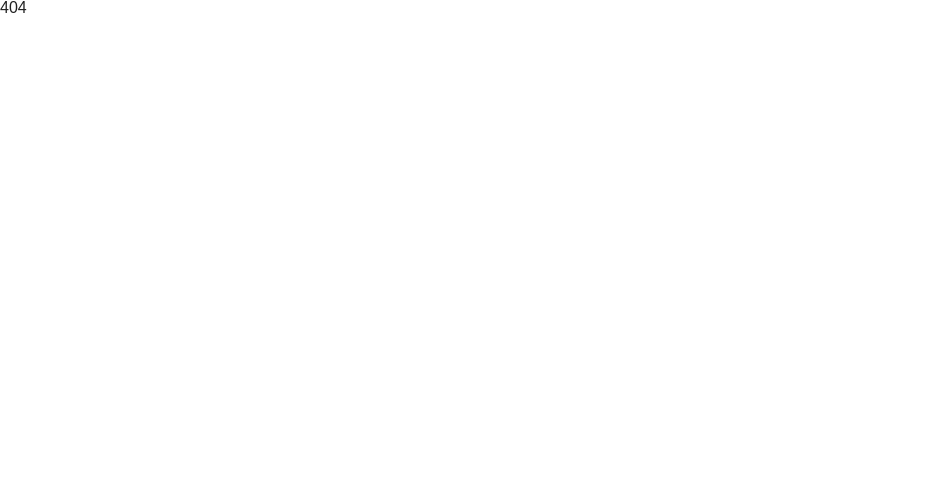
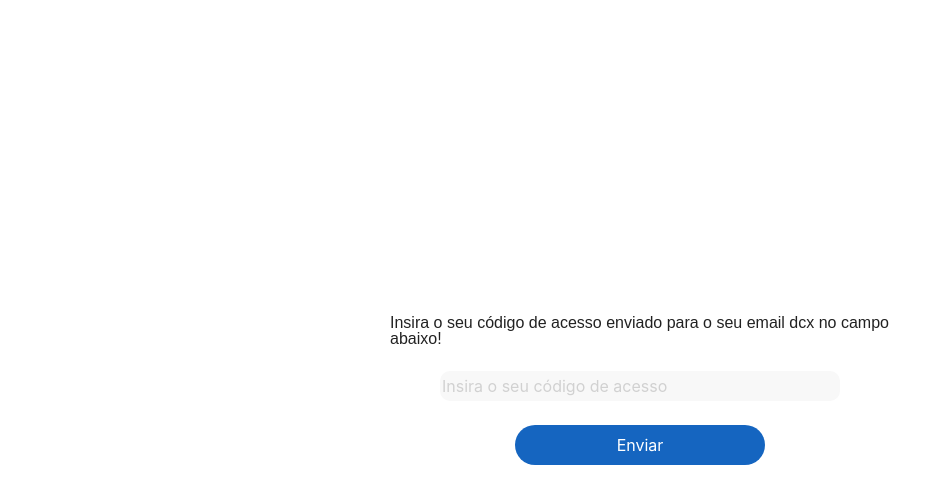
Before and after one commit to Victorlimah/ESA-2022.1---LinkedRooms, a React (Create React App) app in the folder linkedrooms-front/: page /authentication in a window 1280 px wide. Shown: the top 504 px of the page, without its empty margins (0-952 px from the left). Built offline with nearby package versions, Linux system fonts and the light colour scheme.

Commit message:
feat: add code confirmation page

```diff
--- /dev/null
+++ b/linkedrooms-front/src/pages/access/access.jsx
@@ -0,0 +1,41 @@
+import { useState } from "react";
+import axios from "axios";
+import * as S from "./style";
+import { Navigate, useNavigate } from "react-router-dom";
+
+export default function Access() {
+  const URL = "http://localhost:5000/authentication";
+  const navigate = useNavigate();
+  const [code, setCode] = useState({
+    code: ""
+  });
+
+
+  return (
+    <S.Container>
+      <S.Form onSubmit={ submit }>
+      <h1>Insira o seu código de acesso enviado para o seu email dcx no campo abaixo!</h1>
+        <S.Input
+            id="code"
+            type="code"
+            name="code"
+            placeholder="Insira o seu código de acesso"
+            onChange={e => setCode({ code: e.target.value })}
+        />
+        <S.Button type="submit">
+          Enviar
+        </S.Button>
+      </S.Form>
+    </S.Container>
+  );
+
+  function submit(event) {
+    event.preventDefault();
+    axios
+        .get(URL, code)
+        .then(() => {
+          navigate("/");
+        })
+        .catch((error) => console.log(error));
+  }
+}
--- /dev/null
+++ b/linkedrooms-front/src/pages/access/style.js
@@ -0,0 +1,48 @@
+import styled from "styled-components"
+
+export const Container = styled.div`
+  height: 100vh;
+  width: 100vw;
+  display: flex;
+  flex-direction: column;
+  align-items: center;
+  justify-content: center;
+
+  > h1 {
+    font-size: 25px;
+  }
+
+`
+
+export const Form = styled.form`
+  width: 500px;
+  height: 150px;
+  display: flex;
+  flex-direction: column;
+  justify-content: space-between;
+  align-items: center;
+  margin-bottom: 20px;
+`;
+
+export const Input = styled.input`
+    height: 30px;
+    width: 400px;
+    border-radius: 10px;
+    border: none;
+    background-color: #f8f8f8;
+
+    :focus {
+      border: none;
+    }
+
+`;
+
+export const Button = styled.button`
+  height: 40px;
+  width: 50%;
+  color: white;
+  background-color: #1565c0;
+  border: none;
+  border-radius: 20px;
+  cursor: pointer;
+`;
--- a/linkedrooms-front/src/pages/signin/signin.jsx
+++ b/linkedrooms-front/src/pages/signin/signin.jsx
@@ -38,7 +38,6 @@ export default function SignIn() {
         .then((res) => {
             setToken(res.data);
             localStorage.setItem("token", token);
-            console.log(token);
             navigate("/dashboard");
         })
         .catch((error) => console.log(error));
--- /dev/null
+++ b/linkedrooms-front/src/pages/signup/signup.jsx
@@ -0,0 +1,45 @@
+import { useState } from "react";
+import { useNavigate } from "react-router-dom";
+import * as S from "./style";
+import axios from "axios";
+
+export default function SignUp() {
+  const URL = "http://localhost:5000/signup";
+  const navigate = useNavigate();
+  const [ user, setUser ] = useState({
+    email: ""
+  });
+
+
+  return (
+    <S.Container>
+      <h1>LinkedRooms</h1>
+      <S.Form onSubmit={ submit }>
+        <S.Input
+          id="email"
+          type="email"
+          name="email"
+          placeholder="Insira seu email dcx"
+          onChange={e => setUser({ email: e.target.value })}
+        />
+        <S.Button type="submit">
+          Increver-se
+        </S.Button>
+      </S.Form>
+      <h2 onClick={ () => navigate("/") }>
+        Já registrou se email? Clique aqui!
+      </h2>
+    </S.Container>
+  );
+
+  function submit(event) {
+    event.preventDefault();
+
+    axios
+        .post(URL, user)
+        .then(() => {
+          navigate("/authentication");
+        })
+        .catch((error) => console.log(error));
+  }
+}
--- /dev/null
+++ b/linkedrooms-front/src/pages/signup/style.js
@@ -0,0 +1,50 @@
+import styled from "styled-components"
+
+export const Container = styled.div`
+  height: 100vh;
+  width: 100vw;
+  display: flex;
+  flex-direction: column;
+  align-items: center;
+  justify-content: center;
+
+  > h1 {
+    font-size: 60px;
+    font-weight: 700;
+    color: #1565c0;
+    margin-bottom: 80px;
+    top: 20px;
+  }
+
+  > h2 {
+    cursor: pointer;
+  }
+`
+
+export const Form = styled.form`
+  width: 400px;
+  height: 150px;
+  display: flex;
+  flex-direction: column;
+  justify-content: space-between;
+  align-items: center;
+  margin-bottom: 20px;
+
+`;
+
+export const Input = styled.input`
+    height: 50vh;
+    width: 50%;
+    background-color: grey;
+`;
+
+
+export const Button = styled.button`
+  height: 40px;
+  width: 50%;
+  color: white;
+  background-color: #1565c0;
+  border: none;
+  border-radius: 20px;
+  cursor: pointer;
+`;
--- a/linkedrooms-front/src/routes/index.jsx
+++ b/linkedrooms-front/src/routes/index.jsx
@@ -7,6 +7,8 @@ import { AppProvider } from "../providers/AppContext";
 import Dashboard from "../pages/dashboard";
 import Room from "../pages/Room";
 import SignIn from "../pages/signin/signin";
+import SignUp from "../pages/signup/signup";
+import Access from "../pages/access/access";
 
 export default function Router() {
   return (
@@ -14,6 +16,8 @@ export default function Router() {
       <AppProvider>
         <Routes>
           <Route path="/" element={<SignIn />} />
+          <Route path="/signup" element={<SignUp />} />
+          <Route path="/authentication" element={<Access />} />
           <Route path="/dashboard" element={<Dashboard />} />
           <Route path="/room/:id" element={<Room/>} />
           <Route path="*" element={<h1>404</h1>} />
```
